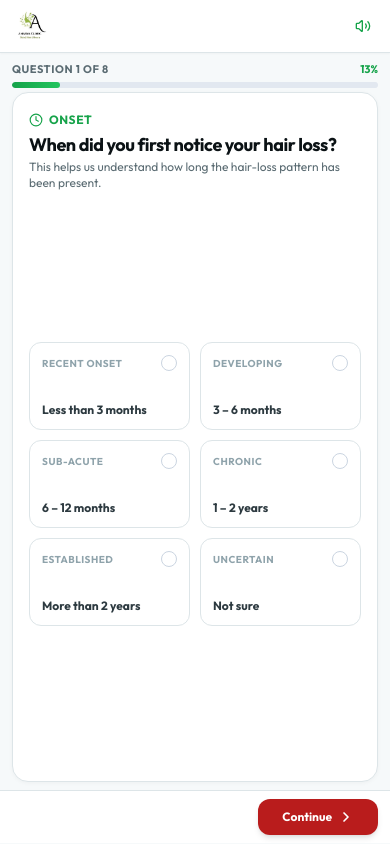
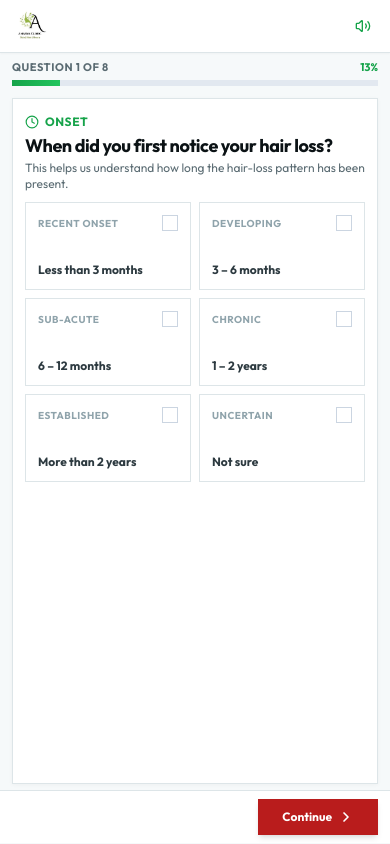
Before and after one commit to shrikantha123/anarva-clinic, a React (Vite) app: page / in a window 390 px wide. Built offline with nearby package versions, Linux system fonts and the light colour scheme.

Commit message:
Optimize mobile quiz layout and sharp edges

```diff
--- a/src/components/QuizStep.tsx
+++ b/src/components/QuizStep.tsx
@@ -242,10 +242,10 @@ export const QuizStep: React.FC<QuizStepProps> = ({ initialAnswers, onComplete }
   const progressPercent = Math.round((currentQ / 8) * 100);
 
   return (
-    <div className="h-[calc(100dvh-54px)] flex flex-col justify-between bg-[#F6F9FA] font-['Outfit'] antialiased overflow-hidden select-none">
+    <div className="quiz-step h-[calc(100dvh-54px)] flex flex-col justify-between bg-[#F6F9FA] font-['Outfit'] antialiased overflow-hidden select-none">
 
       {/* Quiz Progress & Question Main Wrapper (Fills space nicely, zero scrolling) */}
-      <div className="w-full max-w-4xl mx-auto px-3 sm:px-6 py-2 sm:py-3 flex flex-col flex-1 justify-between min-h-0 overflow-y-auto sm:overflow-hidden">
+      <div className="quiz-step-shell w-full max-w-4xl mx-auto px-3 sm:px-6 py-2 sm:py-3 flex flex-col flex-1 justify-between min-h-0 overflow-y-auto sm:overflow-hidden">
 
         {/* Top Progress Track */}
         <div className="flex flex-col gap-1 shrink-0 mb-1">
@@ -262,7 +262,7 @@ export const QuizStep: React.FC<QuizStepProps> = ({ initialAnswers, onComplete }
         </div>
 
         {/* Question Card Container */}
-        <div className="bg-white border border-[#DDE5E8] rounded-2xl p-4 sm:p-6 shadow-[0_1px_4px_rgba(11,18,21,0.04)] flex flex-col justify-between flex-1 min-h-0 overflow-y-auto sm:overflow-hidden">
+        <div className="quiz-step-card bg-white border border-[#DDE5E8] rounded-2xl p-4 sm:p-6 shadow-[0_1px_4px_rgba(11,18,21,0.04)] flex flex-col justify-between flex-1 min-h-0 overflow-y-auto sm:overflow-hidden">
 
           {/* =========================================================
               QUESTION 1 — ONSET (UNIFORM HEIGHT & WIDTH TILES)
@@ -930,7 +930,7 @@ export const QuizStep: React.FC<QuizStepProps> = ({ initialAnswers, onComplete }
               </div>
 
               {/* Uniform Equal Grid of 8 options */}
-              <div className="grid grid-cols-2 sm:grid-cols-4 gap-2 my-auto">
+              <div className="treatment-options grid grid-cols-2 sm:grid-cols-4 gap-2 my-auto">
                 {[
                   { id: 'minoxidil', label: 'Minoxidil' },
                   { id: 'finasteride', label: 'Finasteride' },
@@ -972,7 +972,7 @@ export const QuizStep: React.FC<QuizStepProps> = ({ initialAnswers, onComplete }
               {hasQ8Treatments && (
                 <div className="p-2.5 bg-[#F8FAFC] border border-[#BBF7D0] rounded-xl flex flex-col gap-1.5">
                   <span className="text-xs font-bold text-[#0B1215]">How long have you used this treatment?</span>
-                  <div className="grid grid-cols-2 sm:grid-cols-3 gap-1.5">
+                  <div className="treatment-duration-options grid grid-cols-2 sm:grid-cols-3 gap-1.5">
                     {[
                       { id: '<3mo', label: 'Less than 3 mo' },
                       { id: '3-6mo', label: '3 – 6 mo' },
--- a/src/index.css
+++ b/src/index.css
@@ -5,6 +5,58 @@
     font-family: 'Outfit', 'Plus Jakarta Sans', system-ui, -apple-system, BlinkMacSystemFont, "Segoe UI", Roboto, sans-serif;
     color: #0B1215;
     background-color: #F6F9FA;
+  }
+}
+
+/* Keep the assessment and admin surfaces sharp-edged and consistent. */
+#root,
+#root * {
+  border-radius: 0 !important;
+}
+
+@media (max-width: 640px) {
+  .quiz-step-shell {
+    gap: 8px;
+    padding-top: 6px;
+    padding-bottom: 6px;
+  }
+
+  .quiz-step-card {
+    justify-content: flex-start !important;
+    gap: 12px;
+    padding: 12px !important;
+  }
+
+  .quiz-step-card > div {
+    height: auto !important;
+    gap: 10px !important;
+    justify-content: flex-start !important;
+  }
+
+  .quiz-step-card [class*="my-auto"] {
+    margin-top: 0 !important;
+    margin-bottom: 0 !important;
+  }
+
+  .quiz-step-card h2 {
+    line-height: 1.2;
+  }
+
+  .quiz-step-card h2 + p {
+    margin-top: 4px !important;
+  }
+
+  .quiz-step-card .grid {
+    gap: 8px !important;
+  }
+
+  .quiz-step-card .grid-cols-1 {
+    grid-template-columns: repeat(2, minmax(0, 1fr)) !important;
+  }
+
+  .quiz-step-card .treatment-options,
+  .quiz-step-card .treatment-duration-options {
+    grid-template-columns: repeat(3, minmax(0, 1fr)) !important;
   }
 }
 
```
